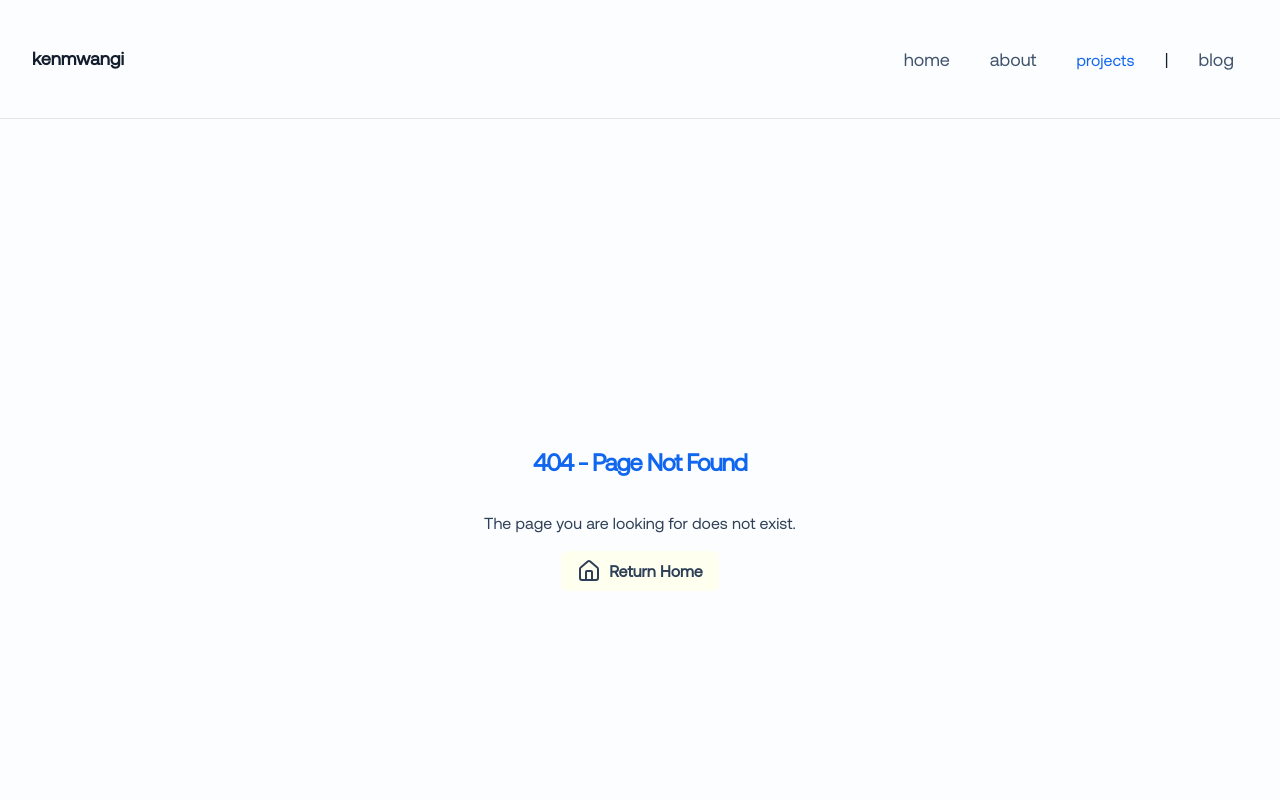
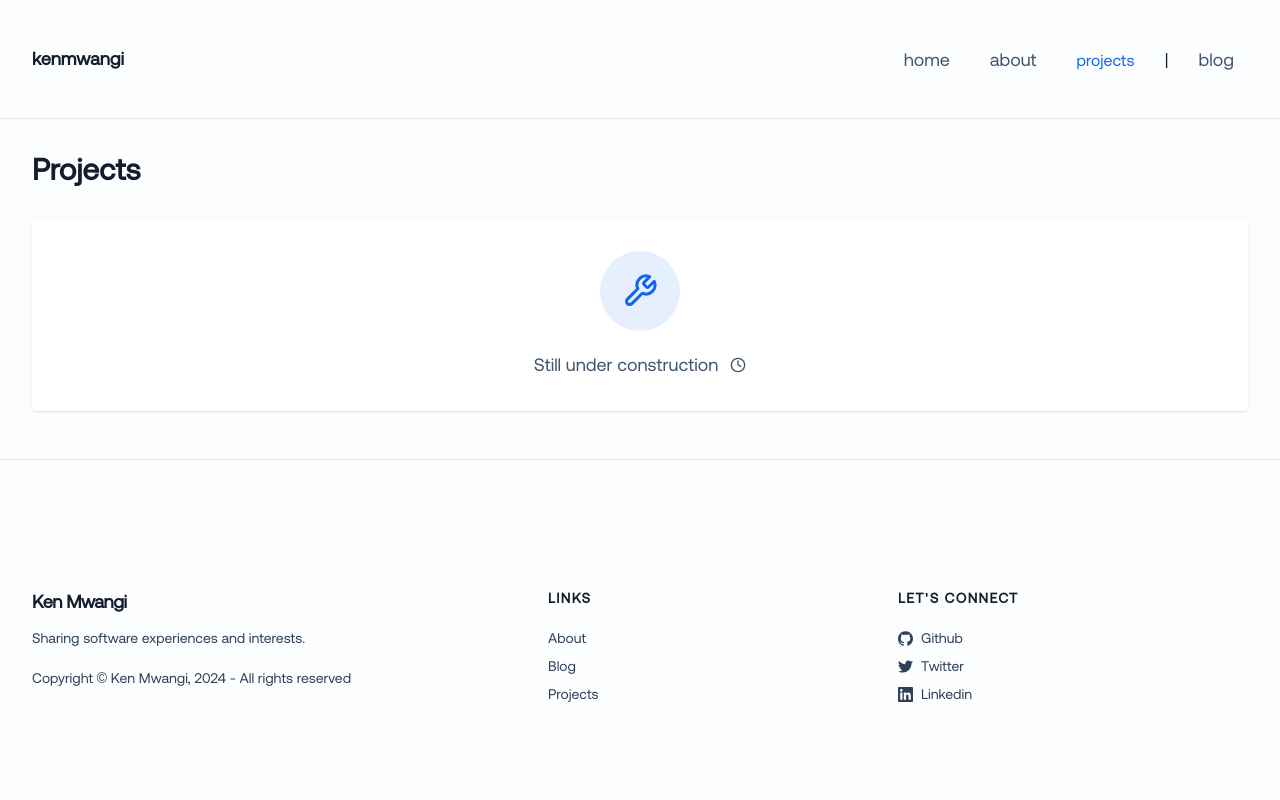
Before and after one commit to kenmwangi/kenmwangi.com, a Next.js app: page /projects in a window 1280 px wide. Before the commit this address had no page. Shown: the top 800 px of the page. Built offline with nearby package versions, Linux system fonts and the light colour scheme.

Commit message:
projects route and final touches

```diff
--- a/app/about/page.tsx
+++ b/app/about/page.tsx
@@ -71,8 +71,10 @@ export default function About() {
                   <span className="">ALX Africa</span>
                 </div>
                 <div className="opacity-70 flex flex-col space-y-1">
-                  <span>Software Engineering (Fullstack development)</span>
-                  <span>2022 - 2023</span>
+                  <span className="t">
+                    Software Engineering (Fullstack development)
+                  </span>
+                  <span className="">2022 - 2023</span>
                 </div>
               </div>
               <div className="flex flex-col gap-y-3 text-lg leading-none text-[#1f2f42]">
@@ -80,8 +82,8 @@ export default function About() {
                   <span className="">Multimedia University of Kenya</span>
                 </div>
                 <div className="opacity-70 flex flex-col space-y-1">
-                  <span>B.S.C Maths & Computer Science</span>
-                  <span>2014 - 2018</span>
+                  <span className="">B.S.C Maths & Computer Science</span>
+                  <span className="">2014 - 2018</span>
                 </div>
               </div>
             </div>
--- /dev/null
+++ b/app/projects/page.tsx
@@ -0,0 +1,30 @@
+import React from "react";
+import localFont from "next/font/local";
+import { Clock, Wrench } from "lucide-react";
+
+const aeonik = localFont({
+  src: "../../app/fonts/Aeonik-Regular.otf",
+  display: "swap",
+});
+
+export default function Projects() {
+  return (
+    <section className={`py-8 ${aeonik.className}`}>
+      <div className="max-w-7xl px-8 mx-auto">
+        <h2 className="text-3xl font-bold mb-8">Projects</h2>
+
+        <div className="bg-white shadow p-8 rounded items-center flex flex-col gap-y-5">
+          <div className="size-20 bg-[hsla(217,87%,50%,.1)] text-[#1066ef] flex items-center justify-center rounded-full">
+            <Wrench className="size-9" />
+          </div>
+          <p className="text-lg flex items-center gap-3 text-[#40546c] ">
+            Still under construction
+            <span>
+              <Clock className="size-4" />
+            </span>
+          </p>
+        </div>
+      </div>
+    </section>
+  );
+}
--- a/components/blog/posts.tsx
+++ b/components/blog/posts.tsx
@@ -20,7 +20,7 @@ export function BlogPosts() {
           <Link
             key={post.slug}
             href={`/blog/${post.slug}`}
-            className="group/post flex grow overflow-hidden shadow-sm rounded-md border border-solid border-gray-200 no-underline transition ease-linear hover:border-[#1066ef] flex-col"
+            className="group/post  bg-white flex grow overflow-hidden shadow-sm rounded-md border border-solid border-gray-200 no-underline transition ease-linear hover:border-[#1066ef] flex-col"
           >
             <div className="flex grow flex-col lg:flex-row gap-4 p-5 sm:p-6">
               <p className="text-2xl flex items-center rounded-md  bg-[#fffff0] text-[#131e2d] size-10 justify-center font-extrabold">
--- a/components/landing/hero.tsx
+++ b/components/landing/hero.tsx
@@ -155,7 +155,7 @@ export default function Hero() {
           the boundaries of what&apos;s achievable in the digital realm.
         </p>
       </div>
-      <div className="grid grid-cols-4 md:flex justify-start gap-4 md:gap-12 max-md:px-8 mb-8">
+      {/* <div className="grid grid-cols-4 md:flex justify-start gap-4 md:gap-12 max-md:px-8 mb-8">
         {features.map((feature, idx) => (
           <span
             key={idx}
@@ -198,7 +198,7 @@ export default function Hero() {
           </div>
         </div>
         <p className="opacity-0" ref={featuresEndRef}></p>
-      </div>
+      </div> */}
     </section>
   );
 }
--- a/components/shared/footer.tsx
+++ b/components/shared/footer.tsx
@@ -14,31 +14,32 @@ export default function Footer() {
       className={`border-t border-[rgba(19,30,45,.1)] pt-[3em] pb-[1em] ${aeonik.className}`}
     >
       <section className="max-w-7xl mx-auto px-8 py-20">
-        <div className="flex lg:items-start md:flex-row md:flex-nowrap flex-wrap flex-col">
+        <div className="flex items-start justify-between md:flex-row md:flex-nowrap flex-wrap flex-col">
           <div className="w-96 flex-shrink-0 md:mx-0 mx-auto text-center md:text-left">
             <Link
               href="/"
               aria-current="page"
-              className="flex gap-2 justify-center md:justify-start items-center"
+              className="flex gap-2 md:justify-start items-center"
             >
               <strong className="font-extrabold text-[#131e2d] tracking-tight text-base md:text-lg">
                 Ken Mwangi
               </strong>
             </Link>
-            <p className="mt-3 text-sm text-[#2e4057]">
+            <p className="mt-3 text-sm text-[#2e4057] text-start">
               Sharing software experiences and interests.{" "}
             </p>
-            <p className="mt-5 text-sm text-[#2e4057]">
+            <p className="mt-5 text-sm text-[#2e4057] text-start">
               Copyright &copy; Ken Mwangi, {new Date().getFullYear()} - All
               rights reserved
             </p>
           </div>
-          <div className="flex-grow flex flex-wrap lg:justify-center -mb-10 md:mt-0 mt-10 text-center">
-            <div className="lg:w-1/3 md:w-1/2 w-full px-4">
-              <p className="font-semibold text-[#131e2d] tracking-widest text-sm md:text-left mb-3">
-                LINKS
-              </p>
-              <div className="flex flex-col justify-center items-center md:items-start gap-2 mb-10 text-sm">
+
+          <div className="mt-8 lg:mt-0 max-w-[700px] grow lg:flex lg:flex-row">
+            <div className="flex grow flex-row flex-wrap lg:flex-nowrap">
+              <div className=" mr-8 flex  grow basis-[100px] flex-col space-y-2 lg:my-0 text-sm">
+                <p className="font-semibold text-[#131e2d] tracking-widest text-sm md:text-left mb-3">
+                  LINKS
+                </p>
                 <Link
                   href="/about"
                   className="hover:text-[#1066ef] text-[#2e4057] transition ease-in-out"
@@ -58,12 +59,11 @@ export default function Footer() {
                   Projects
                 </Link>
               </div>
-            </div>
-            <div className="lg:w-1/3 md:w-1/2 w-full px-4">
-              <div className="uppercase text-[#131e2d] font-semibold tracking-widest text-sm md:text-left mb-3">
-                Let&apos;s Connect
-              </div>
-              <div className="flex flex-col justify-center items-center md:items-start gap-2 mb-10 text-sm">
+
+              <div className="my-5 mr-8 flex  grow basis-[100px] flex-col space-y-2 lg:my-0 text-sm">
+                <div className="w-fit uppercase text-[#131e2d] font-semibold tracking-widest text-sm md:text-left mb-3">
+                  Let&apos;s Connect
+                </div>
                 <Link
                   href="https://github.com/kenmwangi"
                   target="_blank"
--- a/components/shared/nav.tsx
+++ b/components/shared/nav.tsx
@@ -23,7 +23,7 @@ export default function Nav() {
     <>
       <div className="border-b border-[rgba(19,30,45,.1)] bg-transparent pt-[2em] pb-[2em]">
         <div className="max-w-7xl mx-auto px-8">
-          <div className="flex items-center justify-between">
+          <div className="flex items-center flex-col lg:flex-row justify-between">
             <Link href="/" className="font-semibold text-lg">
               kenmwangi
             </Link>
```
